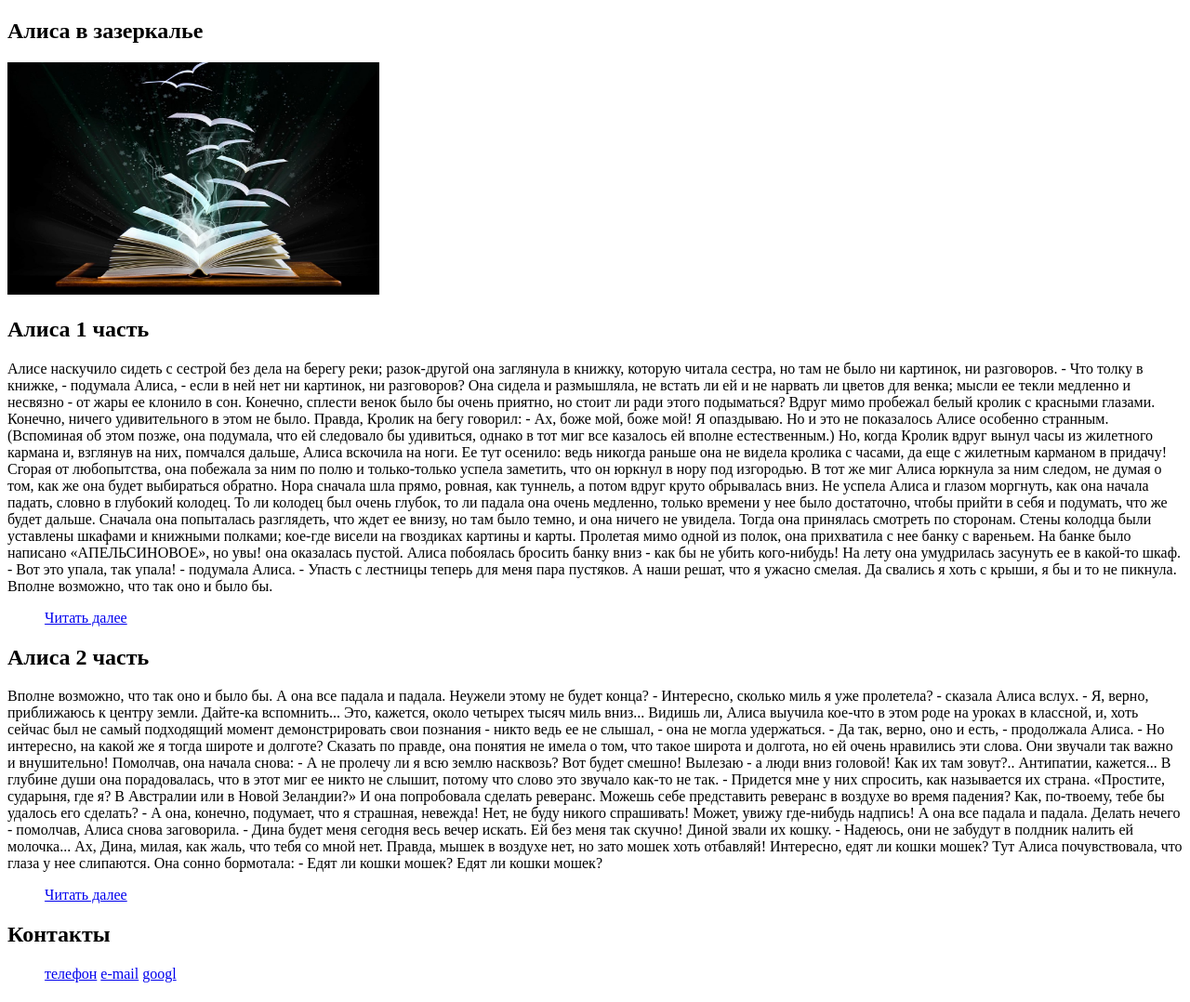
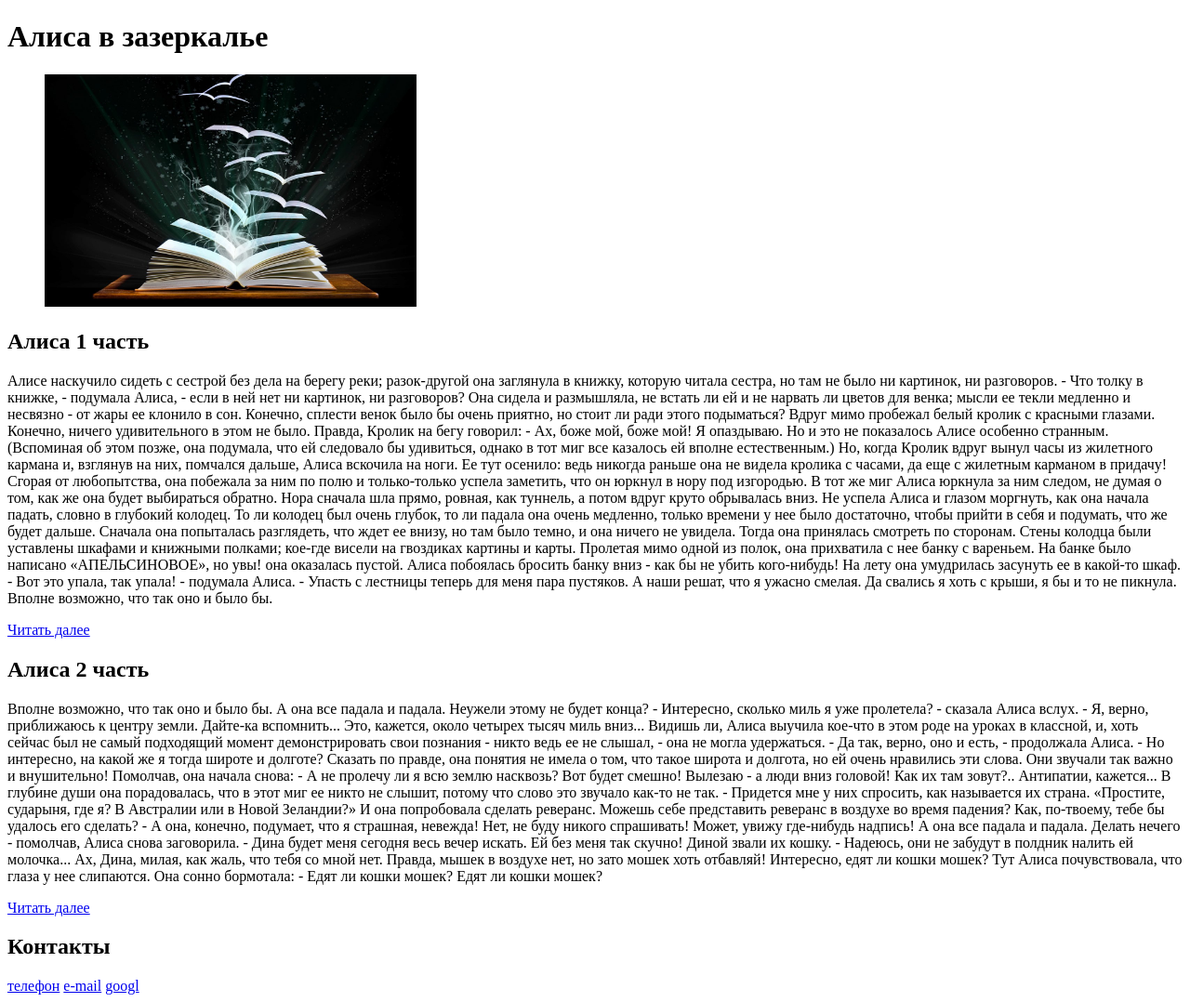
Before and after one commit to laypidus/4p22-frontend-svetlana-liapidus, a plain HTML site: page homework_2/Alisa.html in a window 1280 px wide. Shown: the whole page at 93% size. Drawn offline with Linux system fonts and the light colour scheme.

Commit message:
add figue del

```diff
--- a/homework_2/Alisa.html
+++ b/homework_2/Alisa.html
@@ -5,9 +5,14 @@
     <title>Алиса в стране чудес</title>
     </head>
     <body>
-<section>
+        <header>
         <h1>Алиса в зазеркалье</h1>
+        </header>
+        <main>
+            <figure>
         <img src="images_1/book.jpg" alt="книга Алисы" width=" 400" height="250">
+            </figure>
+        <section>
         <h2>Алиса 1  часть</h2>
        <p> Алисе наскучило сидеть с сестрой без дела на берегу реки; разок-другой она заглянула в книжку, которую читала сестра, но там не было ни картинок, ни разговоров.
 
@@ -33,9 +38,9 @@
 
         Вполне возможно, что так оно и было бы.</p>
 </section>
-        <figure>
+
             <a href="arctik.html"contact.html>Читать далее</a>
-    </figure>
+
     <section>
         <h2>Алиса 2 часть</h2>
         <p>Вполне возможно, что так оно и было бы.
@@ -72,17 +77,17 @@
 
         - Едят ли кошки мошек? Едят ли кошки мошек?</p>
     </section>
-        <figure>
+
         <a href="real_1.html"contact.html>Читать далее</a>
-    </figure>
-       </body>
+
+        </main>
     <footer>
         <h2>Контакты</h2>
 
-        <figure>
             <a href="tel:79112738177">телефон</a>
             <a href="mailto:laypidusova@mail.ru">e-mail</a>
                 <a href="https^//googl.com" target="_blank" rel="nofollow noopener noreferrer">googl</a>
-        </figure>
+
     </footer>
+    </body>
 </html>
```
